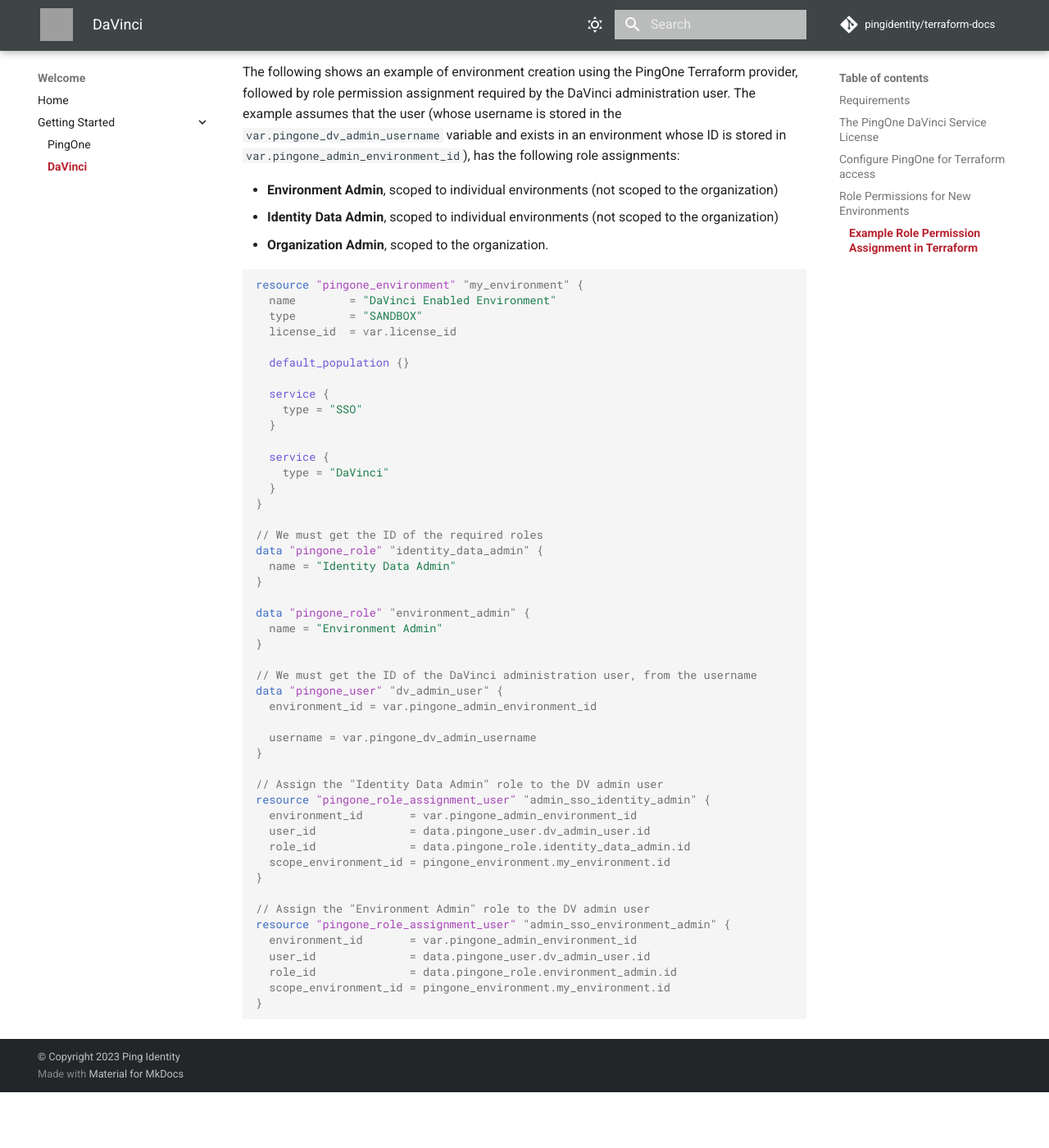
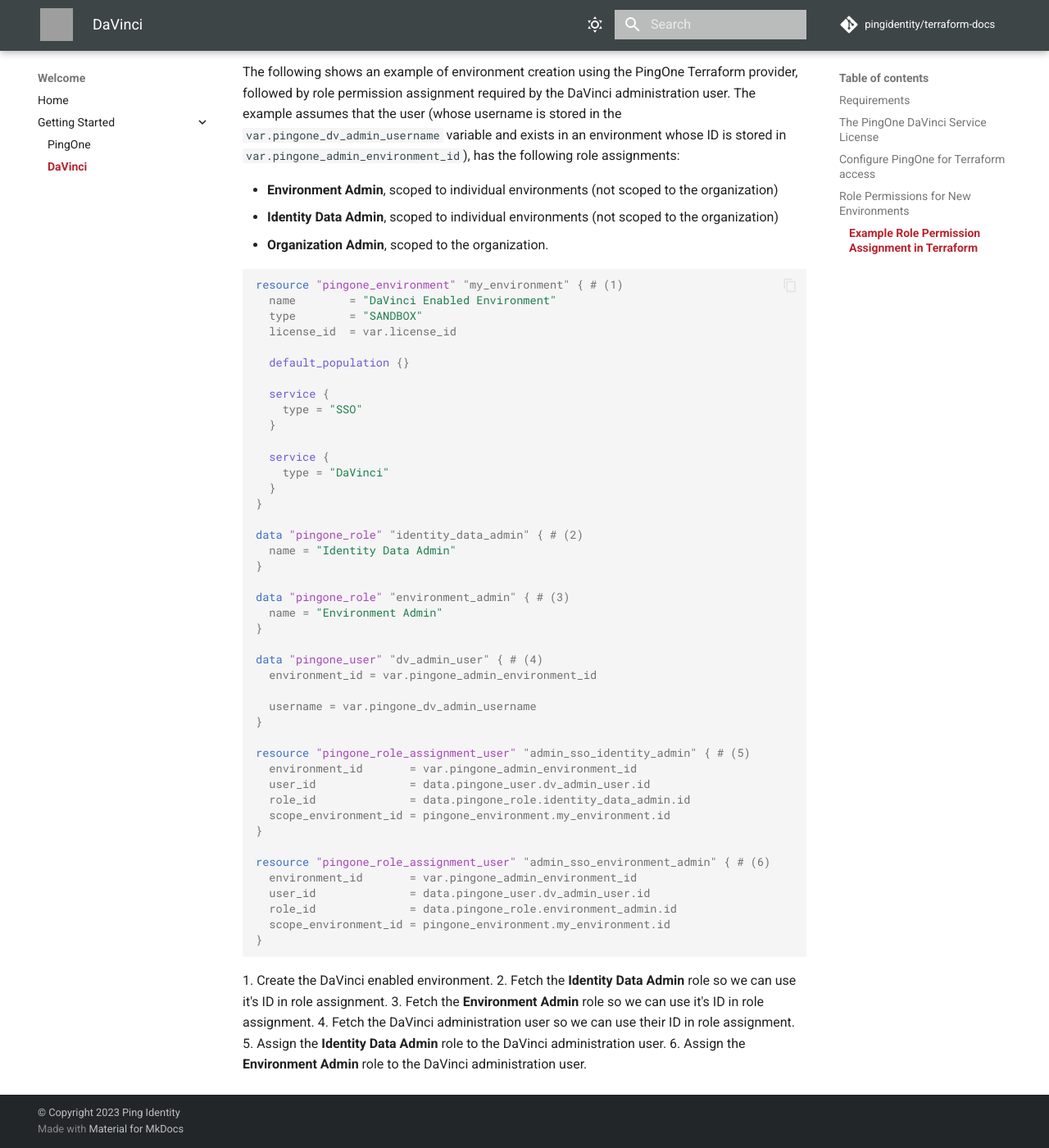
Before and after one commit to pingidentity/terraform-docs, an MkDocs documentation site: the page built from docs/getting-started/davinci.md, in a window 1280 px wide and 1400 px high, scrolled down 2624 px. Shown: the whole window at 82% size. Built offline with MkDocs 1.6.1 and Material for MkDocs 9.7.7, drawn with Linux system fonts in a browser that asks for light colours; comment, search, counter and statistics services are not loaded; before the commit the page ends 3956 px from its top, so only the background shows below that; grey boxes are pictures that could not be loaded.

Commit message:
code formatting

````diff
--- a/docs/getting-started/davinci.md
+++ b/docs/getting-started/davinci.md
@@ -73,8 +73,8 @@ The following shows an example of environment creation using the PingOne Terrafo
 * **Identity Data Admin**, scoped to individual environments (not scoped to the organization)
 * **Organization Admin**, scoped to the organization.
 
-```hcl
-resource "pingone_environment" "my_environment" {
+``` hcl
+resource "pingone_environment" "my_environment" { # (1)
   name        = "DaVinci Enabled Environment"
   type        = "SANDBOX"
   license_id  = var.license_id
@@ -90,35 +90,37 @@ resource "pingone_environment" "my_environment" {
   }
 }
 
-// We must get the ID of the required roles
-data "pingone_role" "identity_data_admin" {
+data "pingone_role" "identity_data_admin" { # (2)
   name = "Identity Data Admin"
 }
 
-data "pingone_role" "environment_admin" {
+data "pingone_role" "environment_admin" { # (3)
   name = "Environment Admin"
 }
 
-// We must get the ID of the DaVinci administration user, from the username
-data "pingone_user" "dv_admin_user" {
+data "pingone_user" "dv_admin_user" { # (4)
   environment_id = var.pingone_admin_environment_id
 
   username = var.pingone_dv_admin_username
 }
 
-// Assign the "Identity Data Admin" role to the DV admin user
-resource "pingone_role_assignment_user" "admin_sso_identity_admin" {
+resource "pingone_role_assignment_user" "admin_sso_identity_admin" { # (5)
   environment_id       = var.pingone_admin_environment_id
   user_id              = data.pingone_user.dv_admin_user.id
   role_id              = data.pingone_role.identity_data_admin.id
   scope_environment_id = pingone_environment.my_environment.id
 }
 
-// Assign the "Environment Admin" role to the DV admin user
-resource "pingone_role_assignment_user" "admin_sso_environment_admin" {
+resource "pingone_role_assignment_user" "admin_sso_environment_admin" { # (6)
   environment_id       = var.pingone_admin_environment_id
   user_id              = data.pingone_user.dv_admin_user.id
   role_id              = data.pingone_role.environment_admin.id
   scope_environment_id = pingone_environment.my_environment.id
 }
 ```
+1. Create the DaVinci enabled environment.
+2. Fetch the **Identity Data Admin** role so we can use it's ID in role assignment.
+3. Fetch the **Environment Admin** role so we can use it's ID in role assignment.
+4. Fetch the DaVinci administration user so we can use their ID in role assignment.
+5. Assign the **Identity Data Admin** role to the DaVinci administration user.
+6. Assign the **Environment Admin** role to the DaVinci administration user.
--- a/mkdocs.yml
+++ b/mkdocs.yml
@@ -15,6 +15,8 @@ theme:
     - navigation.tabs
     - instant
     - navigation.top
+    - content.code.copy
+    - content.code.select
 
   palette:
     - media: "(prefers-color-scheme: light)"
````
